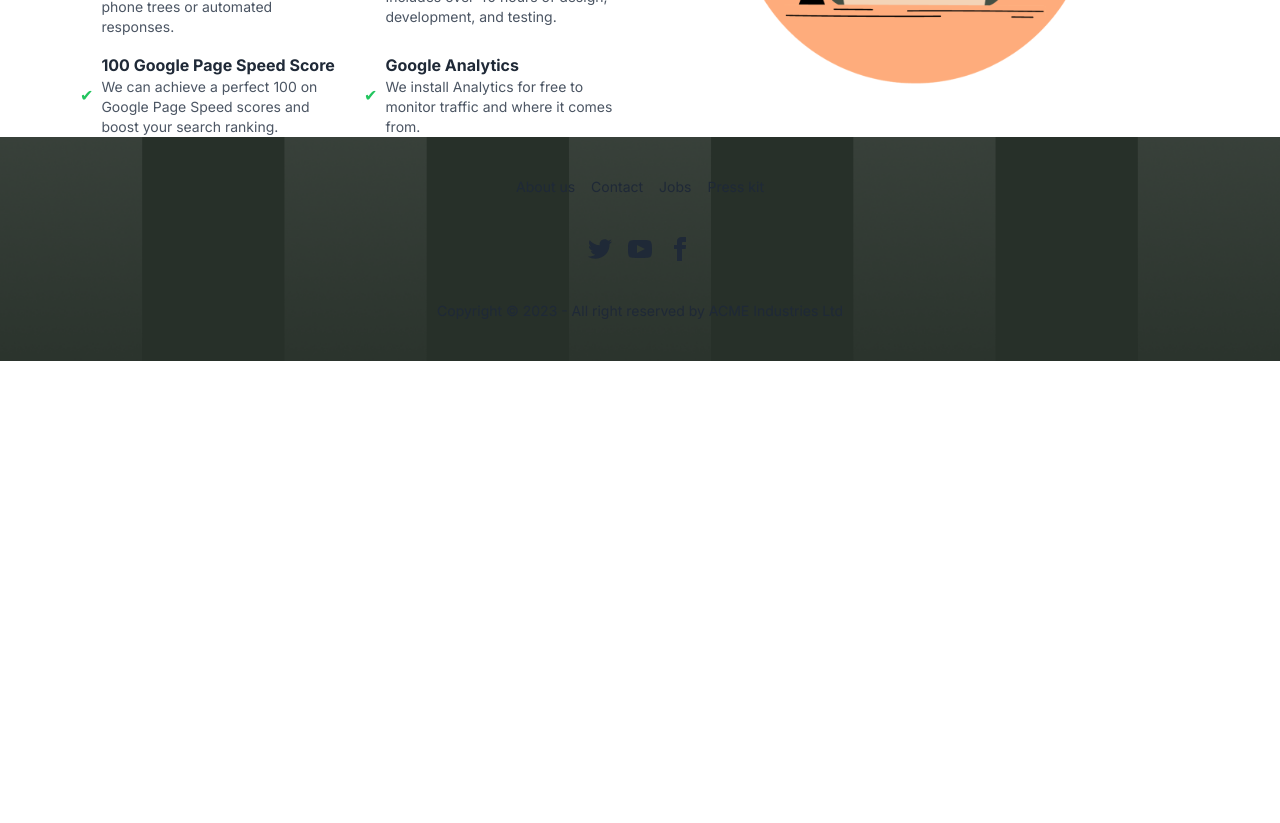
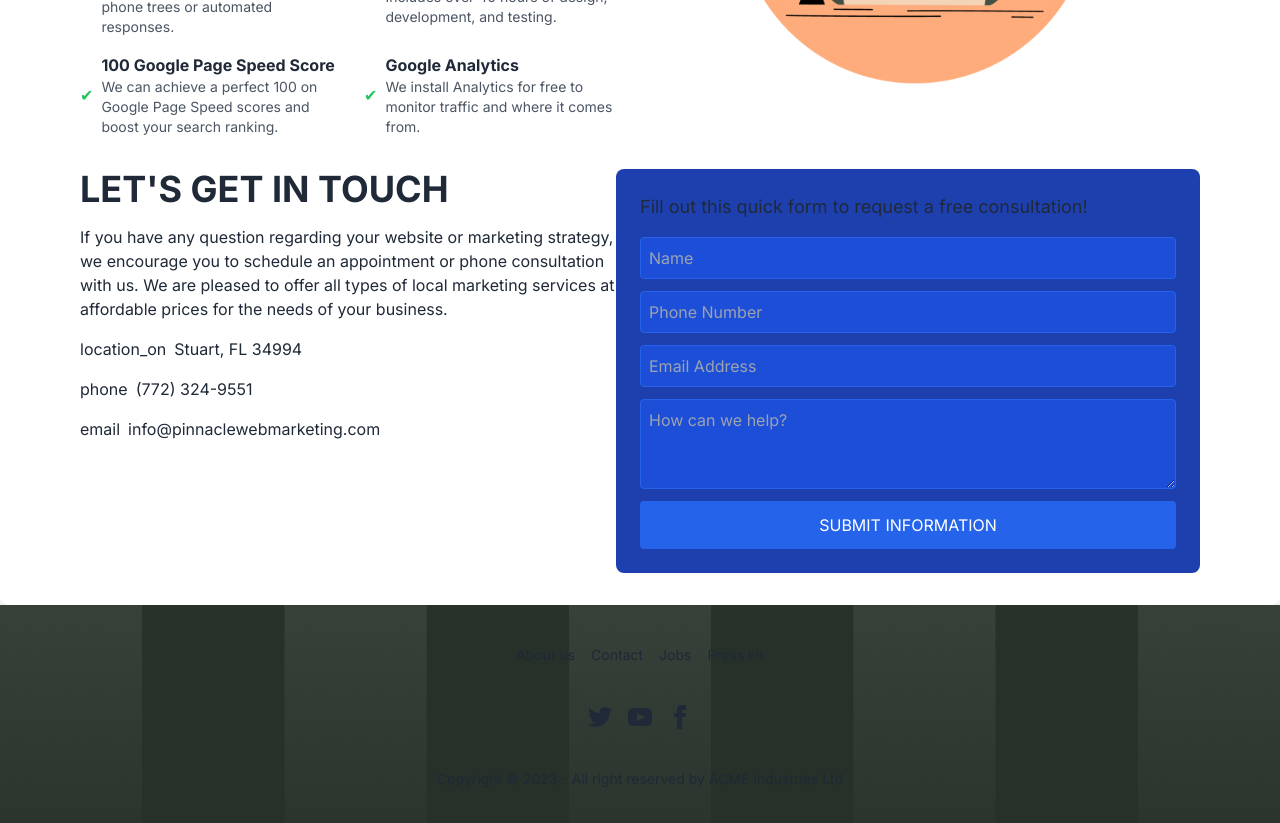
Before and after one commit to jordanwhiguera/web-dev, a Next.js app: page / in a window 1280 px wide. Shown: the part 2600-3423 px from the top of the page. Before the commit the page ends 2961 px from the top, so only its background shows below. Built offline with nearby package versions, Linux system fonts and the light colour scheme.

Commit message:
added fromspree

```diff
--- /dev/null
+++ b/app/components/ContactSection.tsx
@@ -0,0 +1,87 @@
+"use client";
+import React from "react";
+import Container from "./Container";
+
+const ContactSection: React.FC = () => {
+  const formEndpoint = "https://formspree.io/f/xrgngrwd";
+  return (
+    <Container className="bg-white p-8 rounded-lg shadow-md">
+      <div className="flex flex-col md:flex-row justify-between space-y-8 md:space-y-0">
+        <div className="flex-1 space-y-4">
+          <h2 className="text-4xl font-bold mb-4">LET'S GET IN TOUCH</h2>
+          <p className="mb-6">
+            If you have any question regarding your website or marketing
+            strategy, we encourage you to schedule an appointment or phone
+            consultation with us. We are pleased to offer all types of local
+            marketing services at affordable prices for the needs of your
+            business.
+          </p>
+          {/* Contact details and social icons */}
+          <div className="space-y-4">
+            <div className="flex items-center">
+              <span className="material-icons mr-2">location_on</span>
+              Stuart, FL 34994
+            </div>
+            <div className="flex items-center">
+              <span className="material-icons mr-2">phone</span>
+              (772) 324-9551
+            </div>
+            <div className="flex items-center">
+              <span className="material-icons mr-2">email</span>
+              info@pinnaclewebmarketing.com
+            </div>
+          </div>
+        </div>
+        <div className="flex-1 bg-blue-800 p-6 rounded-lg">
+          {/* Form content */}
+          <h3 className="text-lg mb-4">
+            Fill out this quick form to request a free consultation!
+          </h3>
+          <form
+            action={formEndpoint}
+            method="POST"
+            className="flex flex-col space-y-3"
+          >
+            <input
+              type="text"
+              name="name" // The 'name' attributes are important for Formspree to identify the form fields
+              placeholder="Name"
+              className="p-2 rounded bg-blue-700 border border-blue-600 text-white"
+              required
+            />
+            <input
+              type="tel"
+              name="phone" // Changed to type "tel" for better semantics
+              placeholder="Phone Number"
+              className="p-2 rounded bg-blue-700 border border-blue-600 text-white"
+              required
+            />
+            <input
+              type="email"
+              name="email"
+              placeholder="Email Address"
+              className="p-2 rounded bg-blue-700 border border-blue-600 text-white"
+              required
+            />
+
+            <textarea
+              name="message"
+              placeholder="How can we help?"
+              className="p-2 rounded bg-blue-700 border border-blue-600 text-white"
+              rows={3}
+              required
+            ></textarea>
+            <button
+              type="submit"
+              className="bg-blue-600 p-3 rounded hover:bg-blue-700 text-white"
+            >
+              SUBMIT INFORMATION
+            </button>
+          </form>
+        </div>
+      </div>
+    </Container>
+  );
+};
+
+export default ContactSection;
--- a/app/page.tsx
+++ b/app/page.tsx
@@ -5,6 +5,7 @@ import Footer from "./components/Footer";
 import Navbar from "./components/Navbar";
 import Card from "./components/Card";
 import PricingSection from "./components/Feature";
+import ContactSection from "./components/ContactSection";
 
 export default function Home() {
   return (
@@ -28,6 +29,7 @@ export default function Home() {
         padRight
       />
       <PricingSection />
+      <ContactSection />
       <Footer />
     </>
   );
```
